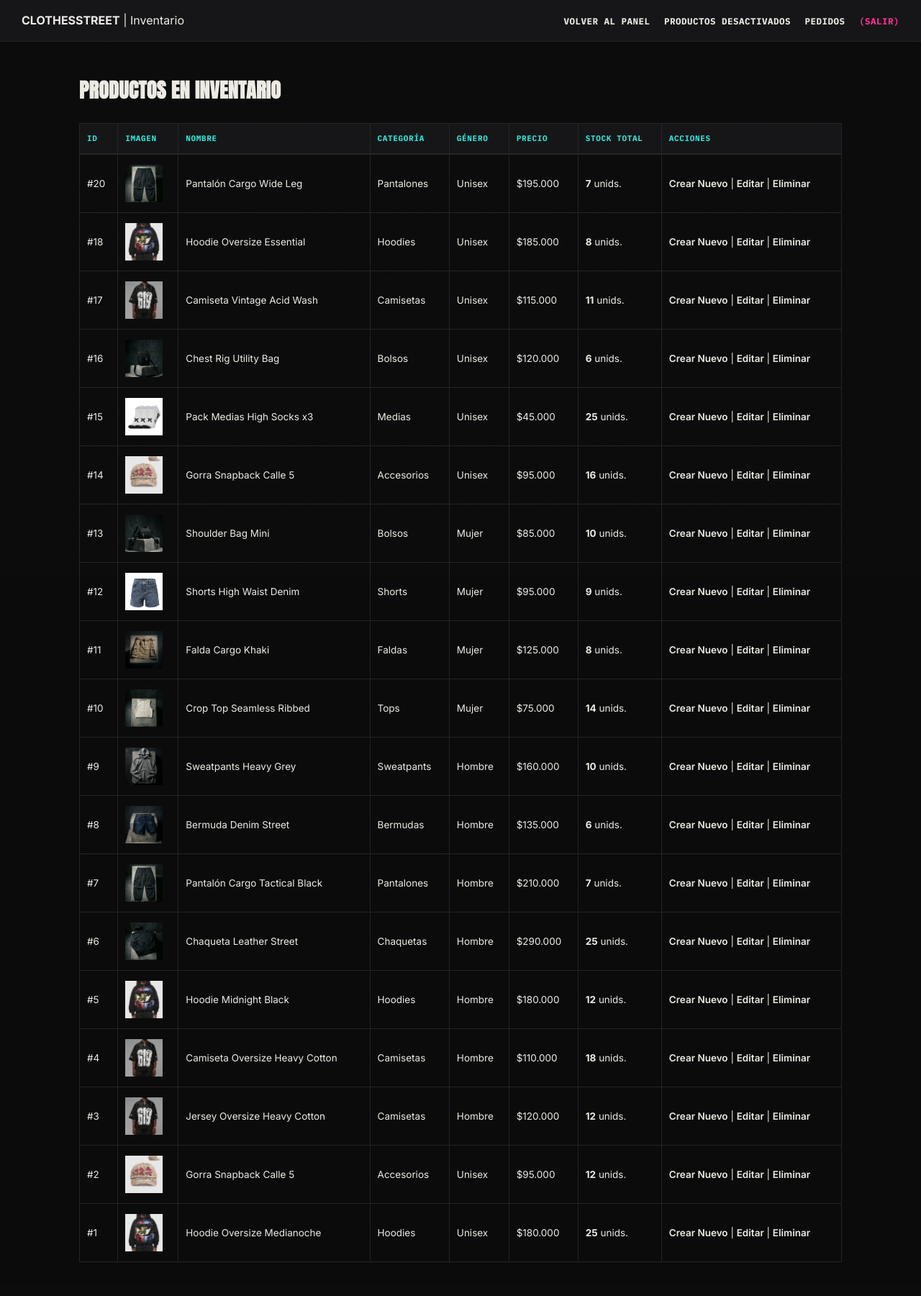
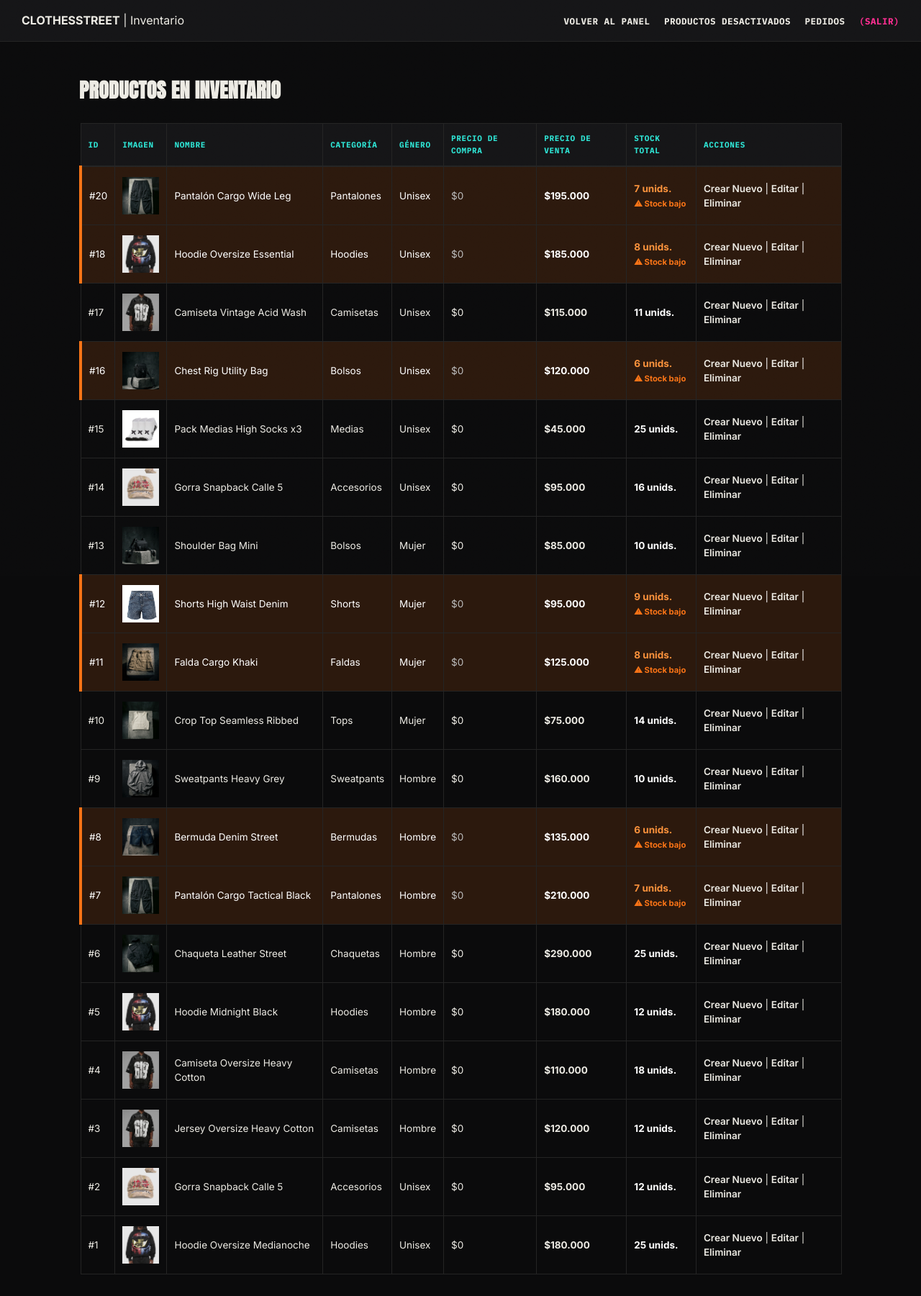
Before and after one commit to camilo-125/clothesstreet, a PHP site: page /admin/admin_inventario.php in a window 1280 px wide. Shown: the whole page at 72% size. Before the commit the page ends 1754 px from the top, so only its background shows below. Run offline with PHP 8.4, Linux system fonts and the light colour scheme; a user stored in the database is signed in; data comes from the database, SQL or seed files in the repository.

Commit message:
agregar tabla precio de compra, mejorar pedidos

```diff
--- a/app/controllers/agregar_carrito.php
+++ b/app/controllers/agregar_carrito.php
@@ -72,6 +72,7 @@ try {
     } else {
         $insert_item = "INSERT INTO item_carrito (cantidad, id_carrito, id_inventario) VALUES (1, $id_carrito, $id_inventario)";
         mysqli_query($conexion, $insert_item);
+        $id_item = mysqli_insert_id($conexion); // Capturamos el ID generado
     }
 
     // 5. Calcular total de prendas registradas con JOIN para enviar a JS
@@ -96,7 +97,8 @@ try {
     echo json_encode([
         'status' => 'success',
         'message' => 'Agregado al carrito',
-        'total_items' => $total_actualizado
+        'total_items' => $total_actualizado,
+        'id_item_carrito' => $id_item
     ]);
 
 } catch (Exception $e) {
--- a/app/views/admin/admin_pedidos.php
+++ b/app/views/admin/admin_pedidos.php
@@ -32,7 +32,7 @@ $query_p = "SELECT p.*, u.nombre AS cliente, u.correo, u.telefono
                 p.id_pedido DESC";
 $res_pedidos = mysqli_query($conexion, $query_p);
 
-// CONSULTA DE DETALLES DE TODOS LOS PEDIDOS (Productos, tallas, colores y cantidades)
+// CONSULTA DE DETALLES DE TODOS LOS PEDIDOS
 $detalles_pedidos = [];
 $query_detalles = "SELECT ip.id_pedido, ip.cantidad, ip.precio_unitario,
                           i.talla, i.color,
--- a/public/admin/admin_inventario.php
+++ b/public/admin/admin_inventario.php
@@ -10,7 +10,6 @@ require_once __DIR__ . '/../../app/views/admin/admin_inventario.php';
     <title>Inventario — Admin CLOTHESSTREET</title>
     <link rel="stylesheet" href="../css/style.css">
     <style>
-        /* La barra superior fija que solicitó el cliente */
         body { margin: 0; padding-top: 60px; }
 
         .admin-nav-bar {
@@ -24,6 +23,19 @@ require_once __DIR__ . '/../../app/views/admin/admin_inventario.php';
         table { width: 100%; border-collapse: collapse; margin-top: 15px; }
         th, td { border: 1px solid #ddd; padding: 10px; text-align: left; font-size: 14px; }
         th { background: #000; color: #fff; }
+
+        /* RESALTADO NARANJA PARA STOCK MENOR A 10 EN MODO OSCURO */
+        tr.stock-bajo {
+            background-color: rgba(249, 115, 22, 0.14) !important;
+            border-left: 4px solid #f97316;
+        }
+        tr.stock-bajo td {
+            color: #fff !important;
+            border-color: rgba(249, 115, 22, 0.35);
+        }
+        tr.stock-bajo .precio-compra {
+            color: #bbb !important;
+        }
 
         .msg-error { color: #dc3545; font-weight: bold; background: #f8d7da; padding: 10px; border: 1px solid #f5c6cb; margin-bottom:15px; }
         .msg-exito { color: #155724; font-weight: bold; background: #d4edda; padding: 10px; border: 1px solid #c3e6cb; margin-bottom:15px; }
@@ -61,30 +73,39 @@ require_once __DIR__ . '/../../app/views/admin/admin_inventario.php';
             <thead>
                 <tr>
                     <th>ID</th>
-                    <th>Imagen</th>
-                    <th>Nombre</th>
-                    <th>Categoría</th>
-                    <th>Género</th>
-                    <th>Precio</th>
-                    <th>Stock Total</th>
-                    <th>Acciones</th>
+                    <th>IMAGEN</th>
+                    <th>NOMBRE</th>
+                    <th>CATEGORÍA</th>
+                    <th>GÉNERO</th>
+                    <th>PRECIO DE COMPRA</th>
+                    <th>PRECIO DE VENTA</th>
+                    <th>STOCK TOTAL</th>
+                    <th>ACCIONES</th>
                 </tr>
             </thead>
             <tbody>
                 <?php while ($prod = mysqli_fetch_assoc($res_productos)): ?>
-                    <tr>
+                    <?php $es_stock_bajo = ((int)$prod['stock_total'] < 10); ?>
+                    <tr class="<?php echo $es_stock_bajo ? 'stock-bajo' : ''; ?>">
                         <td>#<?php echo $prod['id_producto']; ?></td>
                         <td><img src="../<?php echo htmlspecialchars($prod['imagen']); ?>" style="width: 40px; height: 40px; object-fit: cover;"></td>
                         <td><?php echo htmlspecialchars($prod['nombre']); ?></td>
                         <td><?php echo htmlspecialchars($prod['categoria']); ?></td>
                         <td><?php echo htmlspecialchars($prod['genero']); ?></td>
-                        <td>$<?php echo number_format($prod['precio'], 0, ',', '.'); ?></td>
-                        <td><strong><?php echo $prod['stock_total']; ?></strong> unids.</td>
+                        <td class="precio-compra" style="color: #aaa;">$<?php echo number_format($prod['precio_compra'] ?? 0, 0, ',', '.'); ?></td>
+                        <td><strong>$<?php echo number_format($prod['precio'], 0, ',', '.'); ?></strong></td>
                         <td>
-                            <!-- Este enlace ahora lleva a la nueva página de creación -->
-                            <a href="admin_crear_producto.php" style="font-weight: bold; color: #4CAF50;">Crear Nuevo</a> |
-                            <a href="admin_editar_producto.php?id=<?php echo $prod['id_producto']; ?>" style="font-weight: bold; color: #000;">Editar</a> |
-                            <a href="admin_inventario.php?eliminar_id=<?php echo $prod['id_producto']; ?>" onclick="return confirm('¿Desactivar este producto?');" style="color: red;">Eliminar</a>
+                            <strong style="color: <?php echo $es_stock_bajo ? '#fb923c' : '#fff'; ?>;">
+                                <?php echo $prod['stock_total']; ?> unids.
+                            </strong>
+                            <?php if ($es_stock_bajo): ?>
+                                <small style="display: block; font-weight: bold; color: #f97316; margin-top: 2px;">⚠ Stock bajo</small>
+                            <?php endif; ?>
+                        </td>
+                        <td>
+                            <a href="admin_crear_producto.php" style="font-weight: bold; color: #4ade80;">Crear Nuevo</a> |
+                            <a href="admin_editar_producto.php?id=<?php echo $prod['id_producto']; ?>" style="font-weight: bold; color: #fff;">Editar</a> |
+                            <a href="admin_inventario.php?eliminar_id=<?php echo $prod['id_producto']; ?>" onclick="return confirm('¿Desactivar este producto?');" style="color: #f87171; font-weight: bold;">Eliminar</a>
                         </td>
                     </tr>
                 <?php endwhile; ?>
--- a/public/carrito.php
+++ b/public/carrito.php
@@ -84,7 +84,7 @@ require_once __DIR__ . '/../app/views/user/carrito.php';
                 </tbody>
             </table>
 
-<!-- REEMPLAZAR ESTO EN CARRITO.PHP -->
+
 <div style="margin-top: 30px; text-align: right;">
     <h3>Total a Pagar: <span style="color: #000;">$<?php echo number_format($total_general, 0, ',', '.'); ?> COP</span></h3>
 
--- a/public/css/style.css
+++ b/public/css/style.css
@@ -1113,6 +1113,19 @@ table a:hover{color:var(--cian) !important;}
     padding: 20px;
 }
 
+/* RESALTADO NARANJA ELEGANTE PARA MODO OSCURO (STOCK < 10) */
+tr.stock-bajo {
+    background-color: rgba(249, 115, 22, 0.14) !important;
+    border-left: 4px solid #f97316;
+}
+tr.stock-bajo td {
+    color: #fff !important;
+    border-color: rgba(249, 115, 22, 0.35);
+}
+tr.stock-bajo .precio-compra {
+    color: #bbb !important;
+}
+
 /* Links de "Editar" que en el PHP admin traen color:#000 inline */
 .productos-card a{color:var(--blanco) !important;}
 .productos-card a:hover{color:var(--magenta) !important;}
```
Also changed, not shown: app/controllers/editar_item_carrito.php (+20 -5 lines), public/editar_item_carrito.php (+4 -4 lines), public/js/main.js (+9 -9 lines).
